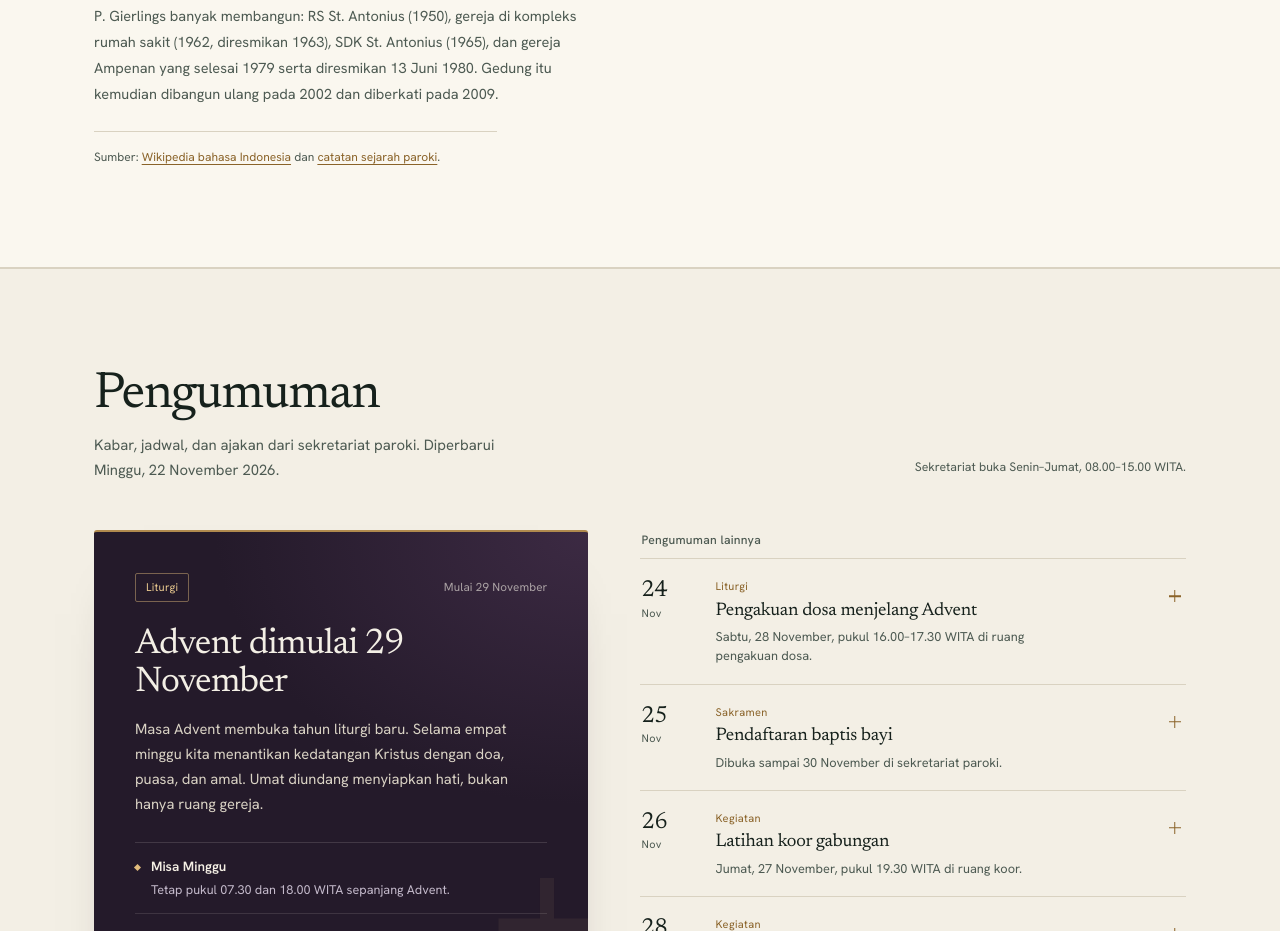
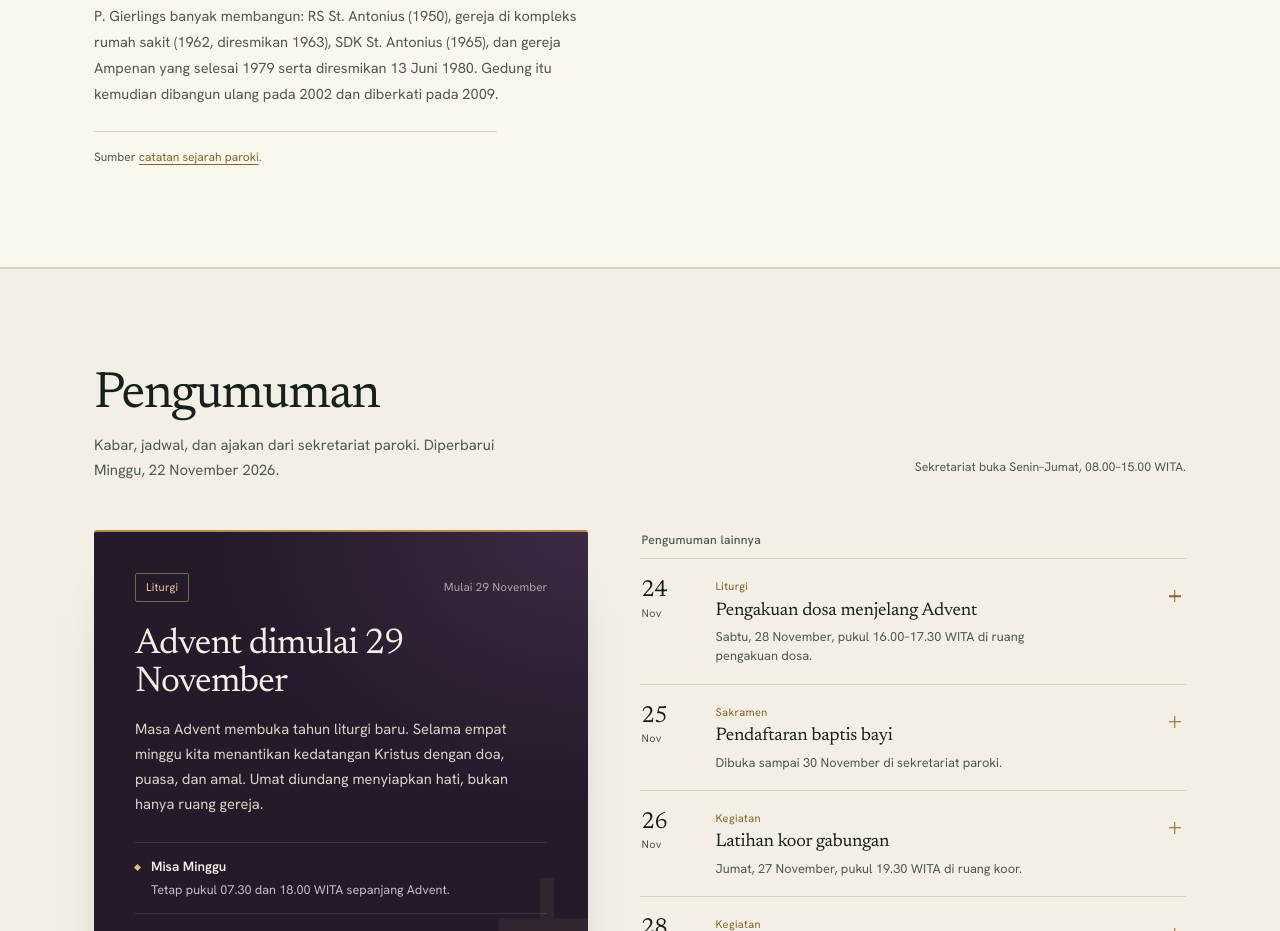
Before and after one commit to sebastianstivenlauw-sketch/pengumuman-paroki-st.antonius-padua-ampenan, a plain HTML site: page index.html in a window 1280 px wide. Shown: the part 1333-2264 px from the top of the page. Drawn offline with Linux system fonts and the light colour scheme.

Commit message:
Ubah sumber sejarah menjadi catatan sejarah paroki

```diff
--- a/index.html
+++ b/index.html
@@ -99,9 +99,7 @@
           <p>Karya awal di Ampenan dilakukan oleh P. Agustinus de Boer, SVD, yang memakai kompleks sekolah Karang Ujung — kini kompleks RS St. Antonius — sebagai kapel. Pelayanan itu dilanjutkan oleh P. Dionisius Henricus Gierlings, SVD, sejak 8 Desember 1949.</p>
           <p>P. Gierlings banyak membangun: RS St. Antonius (1950), gereja di kompleks rumah sakit (1962, diresmikan 1963), SDK St. Antonius (1965), dan gereja Ampenan yang selesai 1979 serta diresmikan 13 Juni 1980. Gedung itu kemudian dibangun ulang pada 2002 dan diberkati pada 2009.</p>
           <p class="history-source">
-            Sumber:
-            <a href="https://id.wikipedia.org/wiki/Gereja_Santo_Antonius_Padua,_Ampenan" target="_blank" rel="noopener">Wikipedia bahasa Indonesia</a>
-            dan <a href="http://agusthuru.blogspot.com/2015/02/paroki-st-antonius-padua-ampenan.html" target="_blank" rel="noopener">catatan sejarah paroki</a>.
+            Sumber <a href="http://agusthuru.blogspot.com/2015/02/paroki-st-antonius-padua-ampenan.html" target="_blank" rel="noopener">catatan sejarah paroki</a>.
           </p>
         </div>
 
```
Also changed, not shown: 1 other file.
